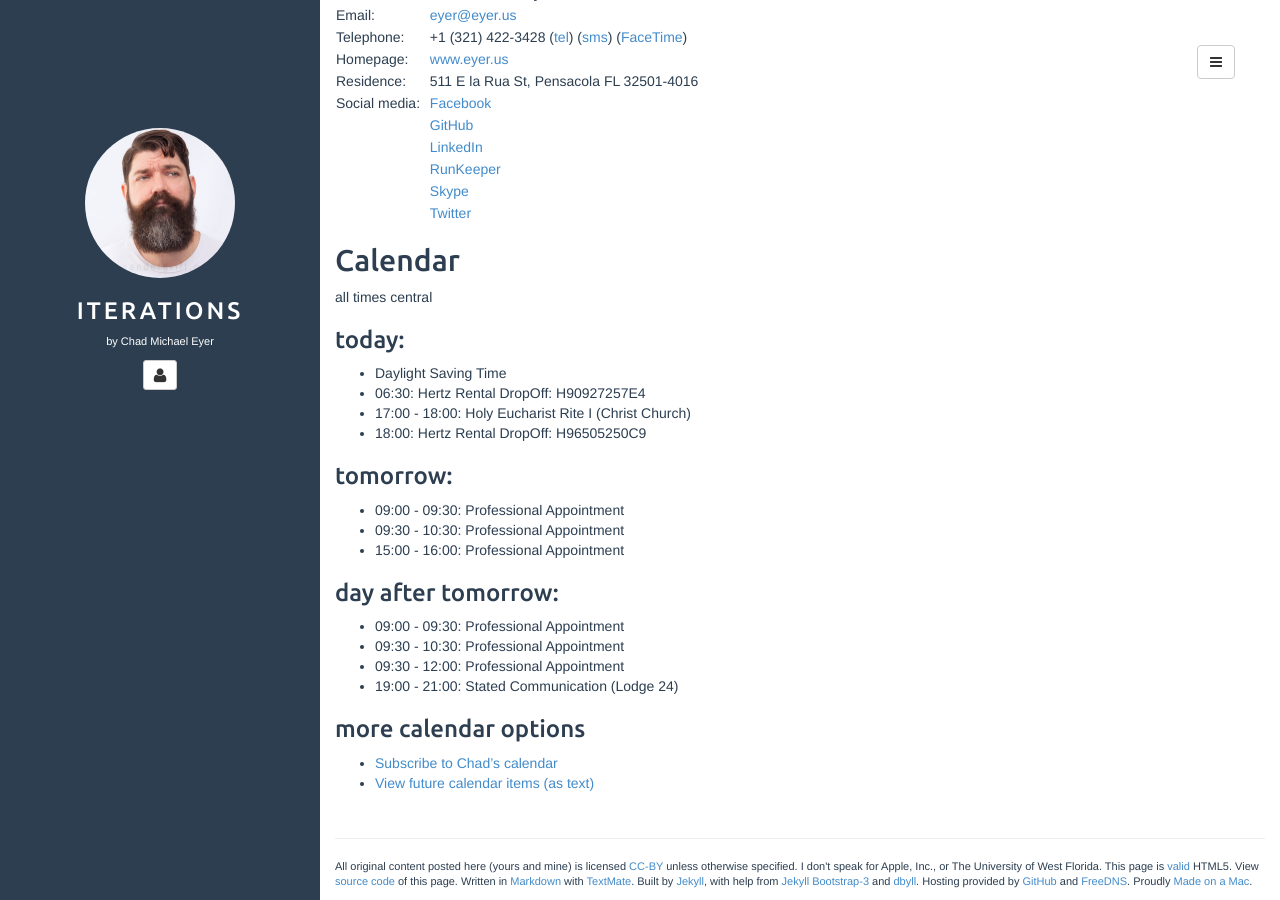
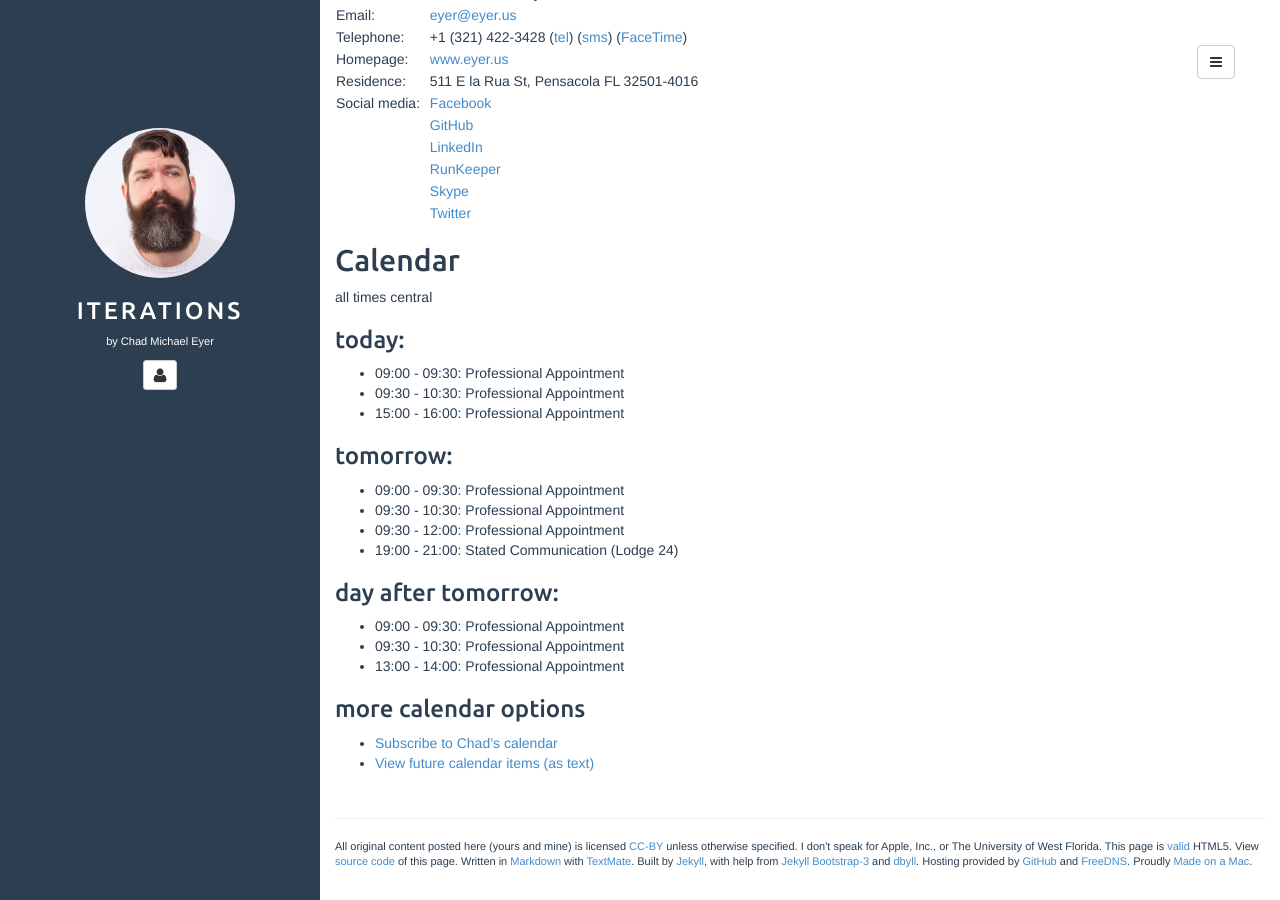
Before and after one commit to chadmichaeleyer/chadmichaeleyer.github.io, a Jekyll site: the page built from about.md, in a window 1280 px wide and 900 px high, scrolled down 1230 px. Built offline with Jekyll 4.4.1, drawn with Linux system fonts in a browser that asks for light colours.

Commit message:
calendar update

```diff
--- a/calendar.markdown
+++ b/calendar.markdown
@@ -2,20 +2,19 @@ all times central
 
 ### today:
 
-* Daylight Saving Time
-* 06:30: Hertz Rental DropOff: H90927257E4
-* 17:00 - 18:00: Holy Eucharist Rite I (Christ Church)
-* 18:00: Hertz Rental DropOff: H96505250C9
+* 09:00 - 09:30: Professional Appointment
+* 09:30 - 10:30: Professional Appointment
+* 15:00 - 16:00: Professional Appointment
 
 ### tomorrow:
 
 * 09:00 - 09:30: Professional Appointment
 * 09:30 - 10:30: Professional Appointment
-* 15:00 - 16:00: Professional Appointment
+* 09:30 - 12:00: Professional Appointment
+* 19:00 - 21:00: Stated Communication (Lodge 24)
 
 ### day after tomorrow:
 
 * 09:00 - 09:30: Professional Appointment
 * 09:30 - 10:30: Professional Appointment
-* 09:30 - 12:00: Professional Appointment
-* 19:00 - 21:00: Stated Communication (Lodge 24)
+* 13:00 - 14:00: Professional Appointment
```
Also changed, not shown: calendar-year.markdown (+6 -7 lines), 1 other file.
